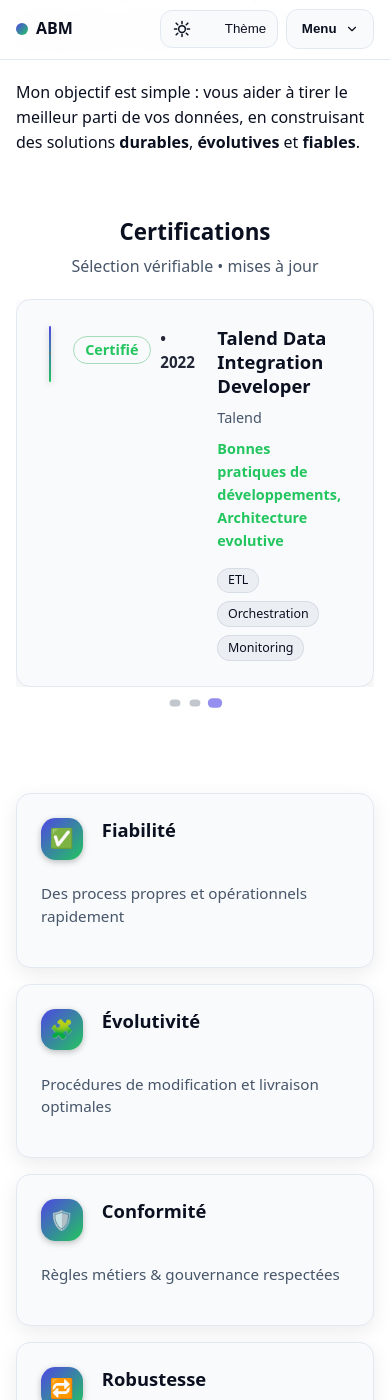
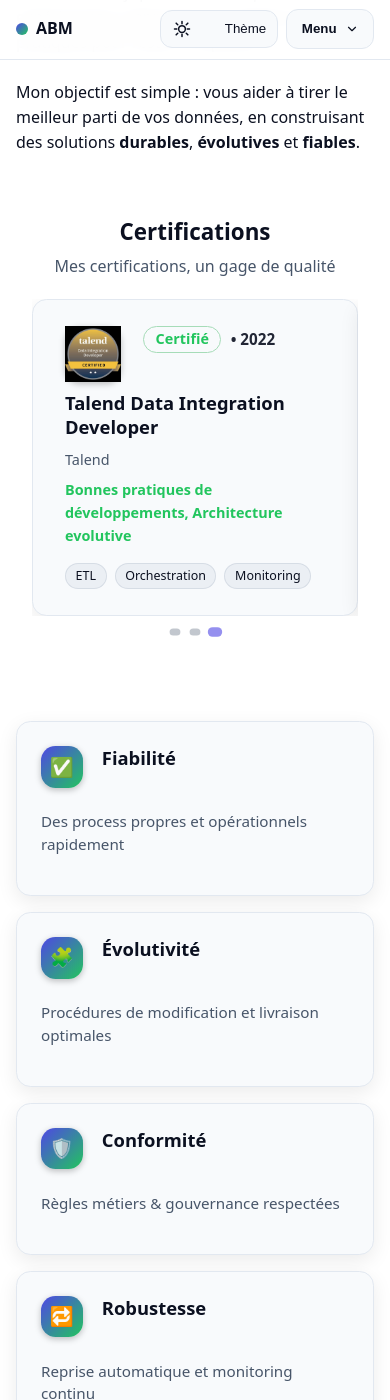
Before and after one commit to Marssouss/Marssouss.github.io, a Jekyll site: the page built from index.md, in a window 390 px wide and 1400 px high, scrolled down 575 px. Built offline with Jekyll 4.4.1, drawn with Linux system fonts in a browser that asks for light colours; grey boxes are pictures that could not be loaded.

Commit message:
Certif mobile

```diff
--- a/_includes/certs.html
+++ b/_includes/certs.html
@@ -1,7 +1,7 @@
 <section id="certifications" class="section certs" aria-labelledby="certs-title">
   <div class="certs-head">
     <h2 id="certs-title" class="h2">Certifications</h2>
-    <p class="muted">Sélection vérifiable • mises à jour</p>
+    <p class="muted">Mes certifications, un gage de qualité</p>
   </div>
 
   <div class="certs-viewport" aria-label="Liste des certifications">
--- a/assets/script.js
+++ b/assets/script.js
@@ -168,13 +168,13 @@
   });
 
   // 2) Scroll vers un slide donné (aligne le début du slide avec le viewport)
-  function scrollToSlide(i) {
-    const el = slides[i];
-    const railRect = rail.getBoundingClientRect();
-    const elRect = el.getBoundingClientRect();
-    const delta = elRect.left - railRect.left + rail.scrollLeft - parseFloat(getComputedStyle(rail).paddingLeft || '0');
-    rail.scrollTo({ left: delta, behavior: 'smooth' });
-  }
+function scrollToSlide(i) {
+  const el = slides[i];
+  // centre le slide dans le viewport du rail
+  const target = el.offsetLeft - (rail.clientWidth - el.clientWidth) / 2;
+  rail.scrollTo({ left: target, behavior: 'smooth' });
+}
+
 
   // 3) Active le dot du slide majoritairement visible (IntersectionObserver)
   function setActive(i) {
--- a/assets/styles.css
+++ b/assets/styles.css
@@ -482,27 +482,28 @@
 }
 
 
-/* ===== MOBILE (<=899px): 1 carte centrée par écran ===== */
-@media (max-width:899px){
+/* ===== MOBILE (<=899px): 1 carte centrée (type KPI) ===== */
+@media (max-width: 899px){
+  /* l’air vient du padding du viewport, pas du rail */
+  .certs-viewport{
+    padding-inline: 1rem;      /* air à gauche/droite */
+    overflow: hidden;          /* masque toute “peek” */
+  }
+
   .certs-rail{
-    list-style:none; margin:0; padding:0;
-    display:grid;
     grid-auto-flow: column;
-    grid-auto-columns: 100%;     /* une carte = 100% viewport */
-    gap: 1rem;
+    grid-auto-columns: 100%;   /* 1 slide = 100% du viewport utile */
+    gap: 0;                    /* pas d’espace qui ferait dépasser */
+    padding: 0;                /* on laisse le padding au viewport */
     overflow-x: auto;
     scroll-snap-type: x mandatory;
-    scroll-snap-stop: always;
     -webkit-overflow-scrolling: touch;
   }
+
   .certs-rail > li{
-    scroll-snap-align: center;   /* centre chaque carte */
-    width:100%;
-    display:flex;
-    justify-content:center;      /* centre la carte dans la colonne */
+    width: 100%;
+    scroll-snap-align: center; /* centre parfaitement la carte */
   }
-  .cert-card{
-    width: calc(100% - 2rem);    /* marge latérale visible */
-    max-width: 500px;            /* limite sur grands mobiles/tablettes */
-  }
+
+  .cert-card{ width: 100%; }   /* sécurité */
 }
```
